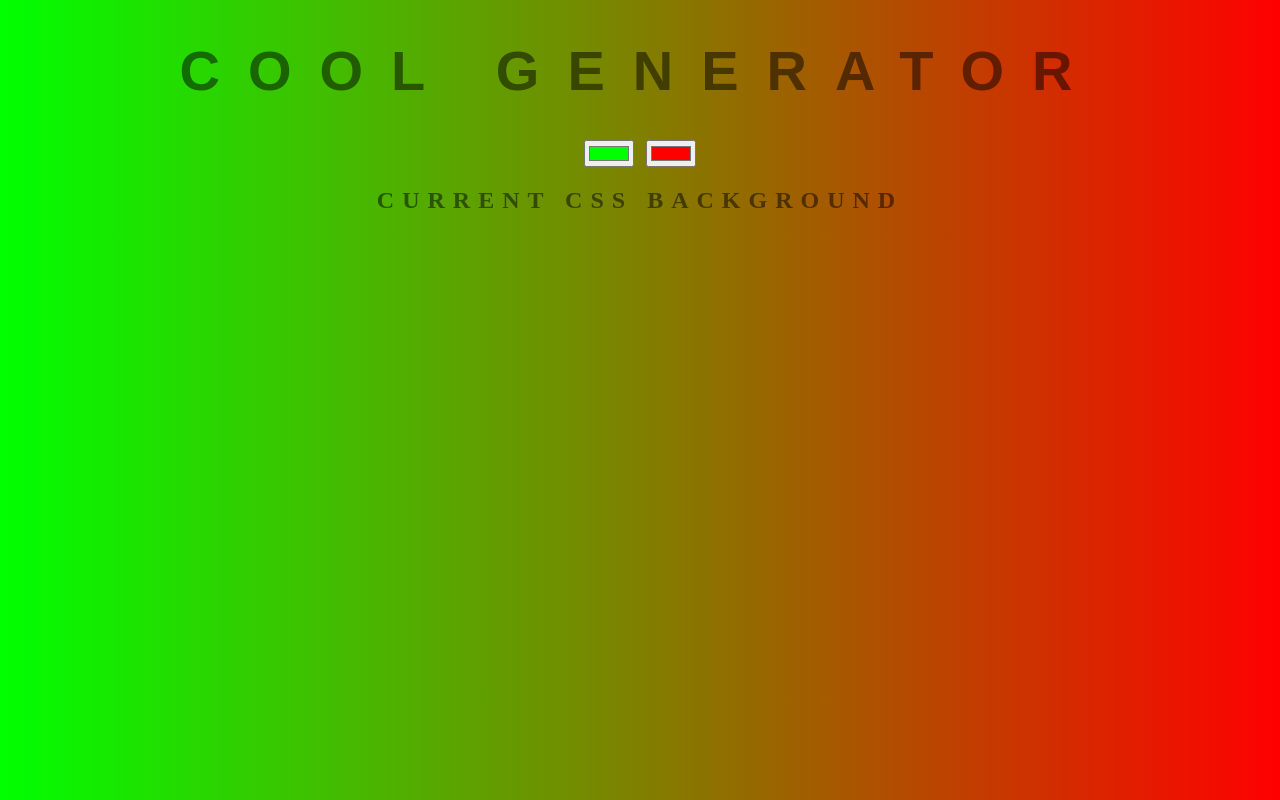
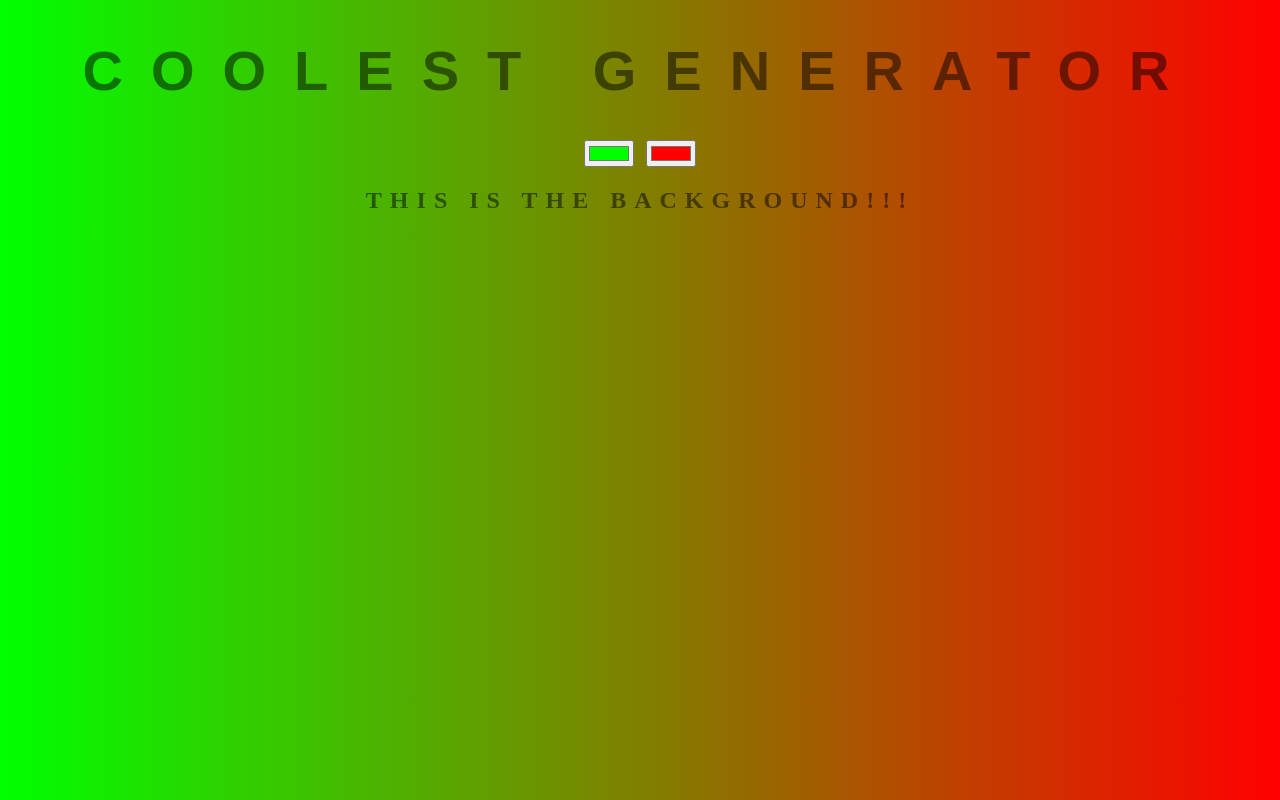
Before and after one commit to JessicaMadeira97/background-generator, a plain HTML site: page index.html in a window 1280 px wide. Drawn offline with Linux system fonts and the light colour scheme.

Commit message:
changing text and adding check to script

```diff
--- a/index.html
+++ b/index.html
@@ -6,10 +6,10 @@
 	<link rel="stylesheet" type="text/css" href="style.css">
 </head>
 <body id="gradient">
-	<h1> Cool Generator </h1>
+	<h1> Coolest Generator </h1>
 	<input class="color1" type="color" name="color1" value="#00ff00">
 	<input class="color2" type="color" name="color2" value="#ff0000">
-	<h2> Current CSS Background </h2>
+	<h2> This is the background!!! </h2>
 	<h3></h3>
 	<script type="text/javascript" src="script.js"></script>
 </body>
--- a/script.js
+++ b/script.js
@@ -20,3 +20,4 @@ function setGradient() {
 
 color1.addEventListener("input", setGradient);
 color2.addEventListener("input", setGradient);
+console.log("Hi");
```
Also changed, not shown: 1 other file.
